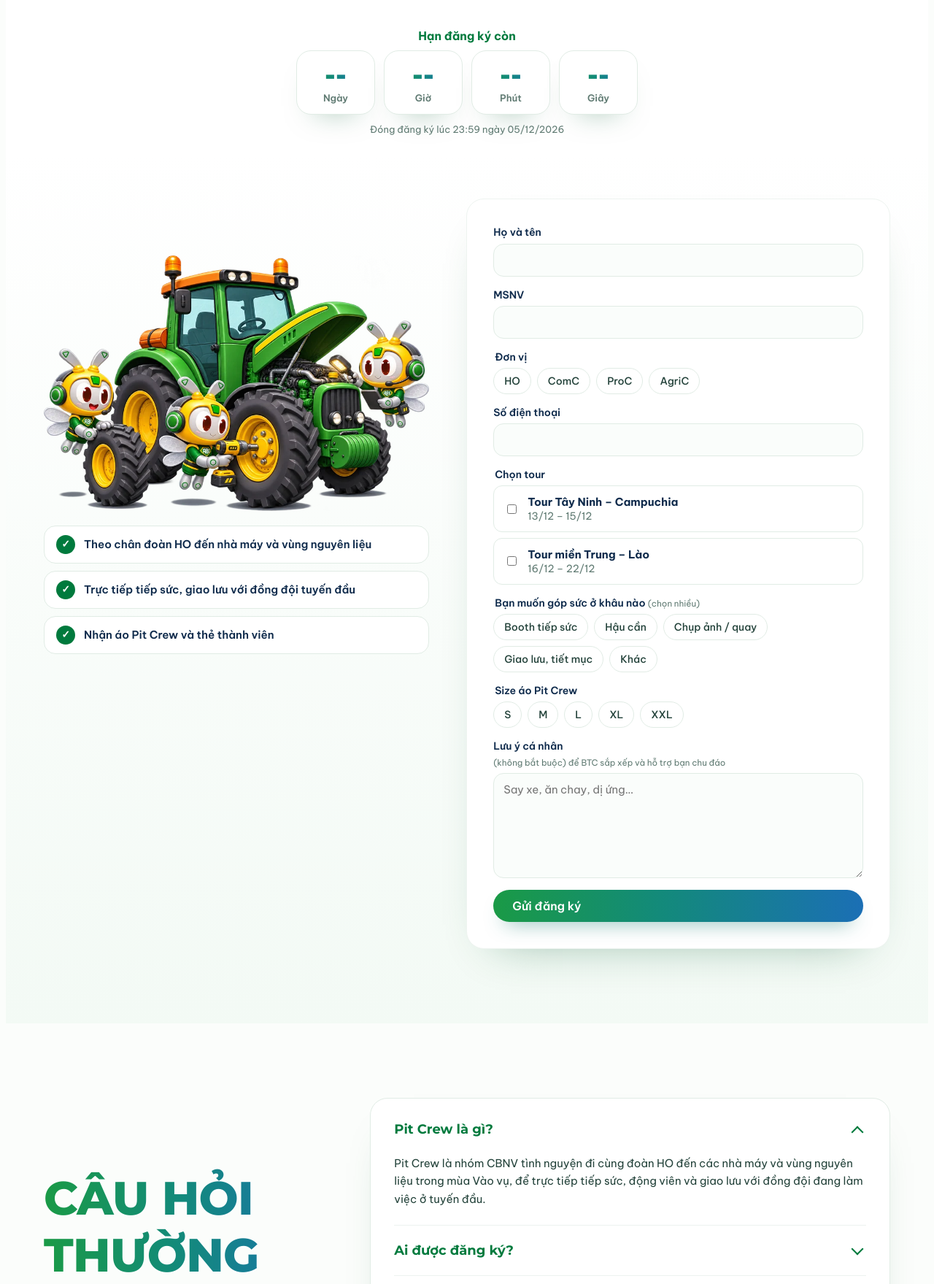
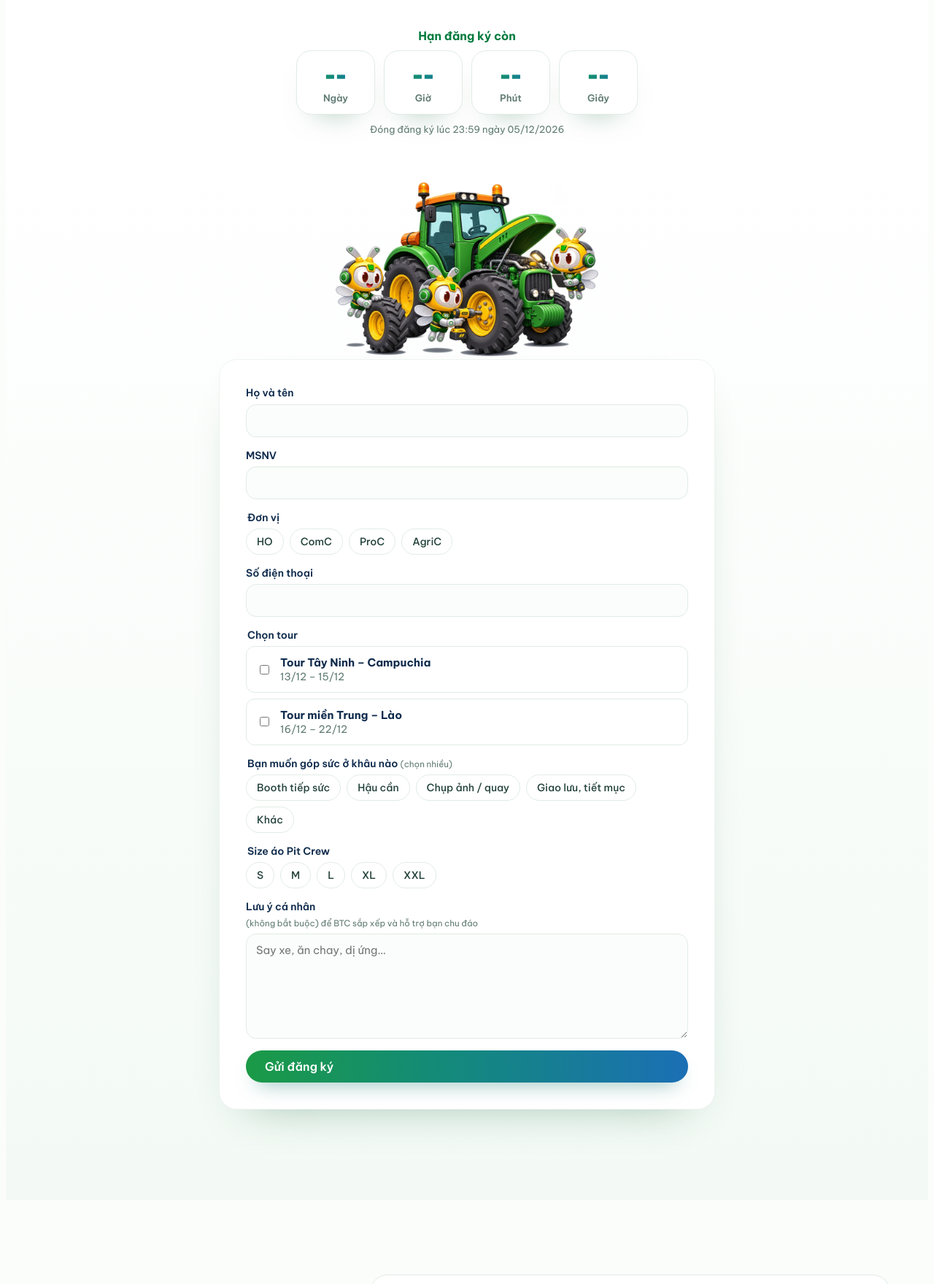
Before and after one commit to duonglk95/agris-move-demo, a PHP site: page /vao-vu/pit-crew/index.html in a window 1280 px wide. Shown: the part 459-2218 px from the top of the page at 73% size. Run offline with PHP 8.4, Linux system fonts and the light colour scheme.

Commit message:
Pit Crew: single centered column, art above form, no perks list
Co-Authored-By: Claude Opus 5.5 <noreply@anthropic.com>
Claude-Session: https://claude.ai/code/session_01QKA4vRNJqgtPifKKZLGBy5

```diff
--- a/preview/vao-vu/pit-crew/index.html
+++ b/preview/vao-vu/pit-crew/index.html
@@ -70,8 +70,7 @@ window._wpemojiSettings = {"baseUrl":"https:\/\/s.w.org\/images\/core\/emoji\/16
     </section>
   <section class="band pit-sec">
     <div class="in pit pit-wrap">
-      <div class="pit-art"><img src="../../wp-content/themes/agris-move/assets/img/abi-pitcrew-tractor.webp" alt="" aria-hidden="true">
-        <ul class="pit-perks"><li>Theo chân đoàn HO đến nhà máy và vùng nguyên liệu</li><li>Trực tiếp tiếp sức, giao lưu với đồng đội tuyến đầu</li><li>Nhận áo Pit Crew và thẻ thành viên</li></ul></div>
+      <div class="pit-art"><img src="../../wp-content/themes/agris-move/assets/img/abi-pitcrew-tractor.webp" alt="" aria-hidden="true"></div>
       <div class="pit-main">
             <form class="tk-form st-form" data-pit>
         <label>Họ và tên<input name="name" required autocomplete="name"></label>
--- a/preview/wp-content/themes/agris-move/assets/css/site.css?ver=1.0.0.css
+++ b/preview/wp-content/themes/agris-move/assets/css/site.css?ver=1.0.0.css
@@ -700,3 +700,9 @@ a.ph-item:hover img { transform: scale(1.04); }
 .pit-main { display: grid; gap: 22px; }
 .tk .st-grid.pit { display: block; }
 @media (max-width: 900px) { .pit-wrap { grid-template-columns: 1fr; } .pit-art { position: static; } .pit-art img { max-width: 420px; margin: 0 auto; } }
+.pit-wrap { grid-template-columns: minmax(0, 680px); justify-content: center; gap: 0; }
+.pit-art { position: static; justify-items: center; margin-bottom: -28px; position: relative; z-index: 1; }
+.pit-art img { max-width: 420px; }
+.pit-art { margin-bottom: 4px; } .pit-art img { max-width: 360px; }
+.pit-wrap { display: flex; flex-direction: column; align-items: center; } .pit-wrap > * { width: 100%; max-width: 680px; } .pit-art { display: flex; justify-content: center; }
+.pit-art { top: auto; }
--- a/wordpress/agris-move/assets/css/site.css
+++ b/wordpress/agris-move/assets/css/site.css
@@ -700,3 +700,9 @@ a.ph-item:hover img { transform: scale(1.04); }
 .pit-main { display: grid; gap: 22px; }
 .tk .st-grid.pit { display: block; }
 @media (max-width: 900px) { .pit-wrap { grid-template-columns: 1fr; } .pit-art { position: static; } .pit-art img { max-width: 420px; margin: 0 auto; } }
+.pit-wrap { grid-template-columns: minmax(0, 680px); justify-content: center; gap: 0; }
+.pit-art { position: static; justify-items: center; margin-bottom: -28px; position: relative; z-index: 1; }
+.pit-art img { max-width: 420px; }
+.pit-art { margin-bottom: 4px; } .pit-art img { max-width: 360px; }
+.pit-wrap { display: flex; flex-direction: column; align-items: center; } .pit-wrap > * { width: 100%; max-width: 680px; } .pit-art { display: flex; justify-content: center; }
+.pit-art { top: auto; }
--- a/wordpress/agris-move/page-pitcrew.php
+++ b/wordpress/agris-move/page-pitcrew.php
@@ -10,8 +10,7 @@ while ( have_posts() ) : the_post();
   <?php get_template_part( 'parts/mini-hero' ); ?>
   <section class="band pit-sec">
     <div class="in pit pit-wrap">
-      <div class="pit-art"><img src="<?php echo esc_url( agm_img( 'abi-pitcrew-tractor.webp' ) ); ?>" alt="" aria-hidden="true">
-        <ul class="pit-perks"><li>Theo chân đoàn HO đến nhà máy và vùng nguyên liệu</li><li>Trực tiếp tiếp sức, giao lưu với đồng đội tuyến đầu</li><li>Nhận áo Pit Crew và thẻ thành viên</li></ul></div>
+      <div class="pit-art"><img src="<?php echo esc_url( agm_img( 'abi-pitcrew-tractor.webp' ) ); ?>" alt="" aria-hidden="true"></div>
       <div class="pit-main">
       <?php if ( ! $open ) : ?><div class="tk-form"><h2>Đã đóng đăng ký</h2><p class="tk-note">Cảm ơn bạn đã quan tâm. Ban tổ chức sẽ báo kết quả tới những bạn đã đăng ký.</p></div><?php endif; ?>
       <form class="tk-form st-form" data-pit<?php echo $open ? '' : ' hidden'; ?>>
```
